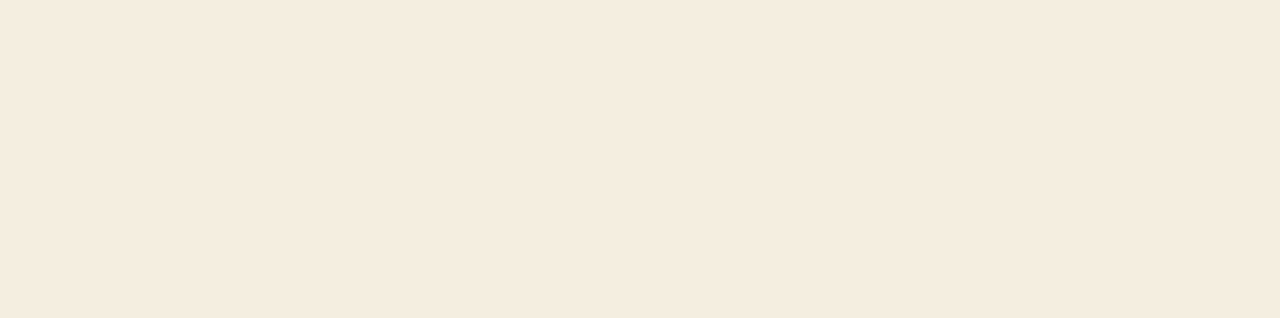
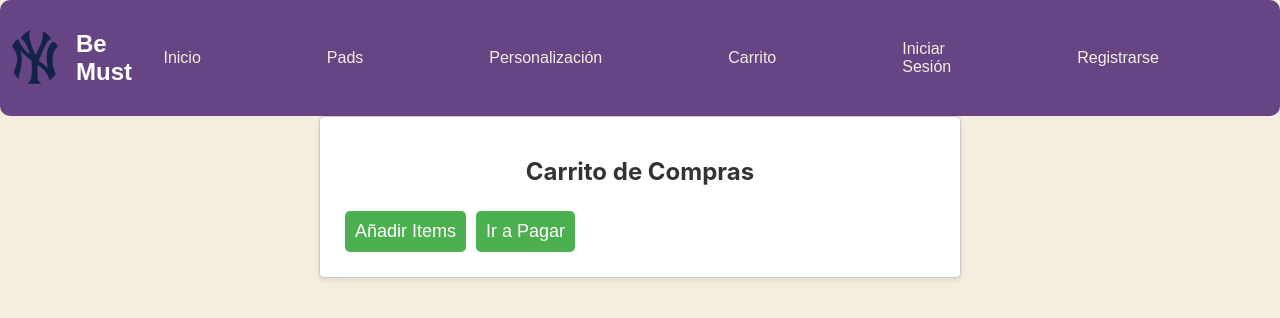
Before and after one commit to Romanchu/BMust-frontend, a React (Create React App) app: page /carrito in a window 1280 px wide. Before the commit this address had no page. Shown: the top 318 px of the page. Built offline with nearby package versions, Linux system fonts and the light colour scheme.

Commit message:
ultimaactuuu

```diff
--- a/src/App.jsx
+++ b/src/App.jsx
@@ -3,6 +3,8 @@ import './App.css';
 import Header from './components/header/header.jsx';
 import Body from './components/body/body.jsx';
 import Registro from './components/register/registro'
+import Login from './components/login/login'
+import Carrito from './components/carrito/carrito'
 
 import { BrowserRouter as Router, Routes, Route } from 'react-router-dom';
 
@@ -32,6 +34,24 @@ function App() {
             </>
             }
           />
+          <Route
+            path='/login'
+            element={
+            <>
+              <Header />
+              <Login />
+            </>
+            }
+          />
+          <Route
+            path='/carrito'
+            element={
+            <>
+              <Header />
+              <Carrito />
+            </>
+            }
+          />
 
         </Routes>
 
--- a/src/components/body/body.css
+++ b/src/components/body/body.css
@@ -98,7 +98,7 @@
 }
 
 
-button{
+.boton1{
     position: absolute;
     top: 45%;
     left: 1%;
@@ -114,60 +114,60 @@ button{
     overflow: hidden;
 }
 
-button:active{
+.boton1:active{
     transform: scale(0.96);
 }
 
-button:hover{
+.boton1:hover{
     color: #fff;
 }
 
-button span{
+.boton1 span{
     position: absolute;
     background: #07c0ee;
     transition: .5s;
 }
 
-button span:nth-child(1){
+.boton1 span:nth-child(1){
     width: 100%;
     height: 1px;
     top: 0;
     left: -100%;
 }
 
-button span:nth-child(2){
+.boton1 span:nth-child(2){
     width: 100%;
     height: 1px;
     bottom: 0;
     right: -100%;
 }
 
-button span:nth-child(3){
+.boton1 span:nth-child(3){
     width: 1px;
     height: 100%;
     bottom: -100%;
     left: 0;
 }
 
-button span:nth-child(4){
+.boton1 span:nth-child(4){
     width: 1px;
     height: 100%;
     top: -100%;
     right: 0;
 }
 
-button:hover span:nth-child(1){
+.boton1:hover span:nth-child(1){
     left: 0;
 }
 
-button:hover span:nth-child(2){
+.boton1:hover span:nth-child(2){
     right: 0;
 }
 
-button:hover span:nth-child(3){
+.boton1:hover span:nth-child(3){
     bottom: 0;
 }
 
-button:hover span:nth-child(4){
+.boton1:hover span:nth-child(4){
     top: 0;
 }
--- a/src/components/body/body.jsx
+++ b/src/components/body/body.jsx
@@ -13,7 +13,7 @@ export default function Body(){
                 <img src={padtres} alt="imgpad" class="pad3"/>
                 <img src={padcuatro} alt="imgpad" class="pad4"/>
             <div class="comprar">
-                <button>
+                <button className="boton1">
                     <a class="boton" href="./carrito/carrito.html">
                         <span></span>
                         <span></span>
--- a/src/components/carrito/carrito.css
+++ b/src/components/carrito/carrito.css
@@ -1,19 +1,18 @@
-/* Estilos para el carrito */
 .carrito-container {
-    background-color: #fff;
+  max-width: 600px;
+  margin: 0 auto;
+  padding: 20px;
   border: 1px solid #ccc;
   border-radius: 5px;
+  background-color: #fff;
   box-shadow: 0 2px 5px rgba(0, 0, 0, 0.1);
-    padding: 20px;
-    max-width: 300px;
-    margin: 0 auto;
+  transition: transform 0.3s ease;
 }
 
-  .carrito-container h2 {
+h2 {
   text-align: center;
+  font-size: 24px;
   color: #333;
-    font-size: 24px;
-    margin-bottom: 10px;
 }
 
 ul {
@@ -21,25 +20,35 @@
   padding: 0;
 }
 
-  ul li {
+.lista1 {
   display: flex;
   justify-content: space-between;
   align-items: center;
   margin-bottom: 10px;
   font-size: 16px;
+  padding: 10px;
+  border: 1px solid #ccc;
+  border-radius: 5px;
+  background-color: #f9f9f9;
+  transition: background-color 0.3s ease;
 }
 
-  button {
+li:hover {
+  background-color: #f2f2f2;
+}
+
+.boton4 {
   background-color: #f44336;
   color: #fff;
   border: none;
   border-radius: 3px;
   cursor: pointer;
-    transition: background-color 0.3s ease;
+  transition: background-color 0.3s ease, transform 0.2s ease;
 }
 
-  button:hover {
+.boton4:hover {
   background-color: #d32f2f;
+  transform: scale(1.05);
 }
 
 input[type="number"] {
@@ -55,28 +64,27 @@
   color: #333;
 }
 
-button, input[type="number"] {
-    transition: background-color 0.3s ease, transform 0.2s ease;
+.boton4-container {
+  display: flex;
+  justify-content: space-between;
+  margin-top: 20px;
 }
 
-  button:hover {
-    background-color: #d32f2f;
-    transform: scale(1.05);
+.boton4 {
+  flex: 1;
+  padding: 10px;
+  background-color: #4CAF50;
+  color: #fff;
+  border: none;
+  border-radius: 5px;
+  cursor: pointer;
+  transition: background-color 0.3s ease;
+  text-align: center;
+  font-size: 18px;
+  text-decoration: none;
+  margin: 5px;
 }
 
-  input[type="number"] {
-    transform: scale(0.95);
+.boton4:hover {
+  background-color: #45a049;
 }
-
-  input[type="number"]:hover {
-    transform: scale(1);
-  }
-
-.carrito-animado {
-    transform: translateX(100%);
-    transition: transform 0.3s ease;
-  }
-
-  .carrito-visible {
-    transform: translateX(0);
-  }
--- a/src/components/carrito/carrito.jsx
+++ b/src/components/carrito/carrito.jsx
@@ -1,29 +1,22 @@
 import React, { useState } from 'react';
+import './carrito.css'
 
-function Carrito() {
-  // Estado para almacenar los items seleccionados
-  const [items, setItems] = useState([]);
+function Carrito2() {
+  const [items, setItems] = useState([]); // Estado para los items en el carrito
+
   // Función para añadir un item al carrito
   const addItem = (item) => {
     setItems([...items, item]);
   };
-  // Función para eliminar un item del carrito
+
   const removeItem = (index) => {
     const newItems = [...items];
     newItems.splice(index, 1);
     setItems(newItems);
   };
 
-  // Función para modificar la cantidad de un item en el carrito
-  const modifyItem = (index, newQuantity) => {
-    const newItems = [...items];
-    newItems[index].quantity = newQuantity;
-    setItems(newItems);
-  };
-
-  // Calcular el total de la compra
-  const calculateTotal = () => {
-    return items.reduce((total, item) => total + item.price * item.quantity, 0);
+  const pagar = () => {
+    alert('Pago completado en el carrito. Gracias por su compra.');
   };
 
   return (
@@ -31,20 +24,16 @@ function Carrito() {
       <h2>Carrito de Compras</h2>
       <ul>
         {items.map((item, index) => (
-          <li key={index}>
-            {item.name} - ${item.price} x {item.quantity}{' '}
-            <button onClick={() => removeItem(index)}>Eliminar</button>
-            <input
-              type="number"
-              value={item.quantity}
-              onChange={(e) => modifyItem(index, e.target.value)}
-            />
+          <li className="lista1" key={index}>
+            {item.name} - ${item.price}
+            <button className="boton4" onClick={() => removeItem(index)}>Eliminar</button>
           </li>
         ))}
       </ul>
-      <p>Total: ${calculateTotal()}</p>
+      <button className="boton4" onClick={addItem}>Añadir Items</button>
+      <button className="boton4" onClick={pagar}>Ir a Pagar</button>
     </div>
   );
 }
 
-export default Carrito;
+export default Carrito2;
--- a/src/components/header/header.jsx
+++ b/src/components/header/header.jsx
@@ -16,8 +16,8 @@ export default function Header(){
                     <li class="item"><Link to="/" class="link">Inicio</Link> </li>
                     <li class="item"><Link to="./padspagina/pad.html" class="link">Pads</Link></li>
                     <li class="item"><Link to="./personalizacionespag/personalizados.html" class="link">Personalización</Link></li>
-                    <li class="item"><Link to="/" class="link">Contacto</Link></li>
-                    <li class="item"><Link to="" class="link">Iniciar Sesión</Link></li>
+                    <li class="item"><Link to="/carrito" class="link">Carrito</Link></li>
+                    <li class="item"><Link to="/login" class="link">Iniciar Sesión</Link></li>
                     <li class="item"><Link to="/registro" class="link">Registrarse</Link></li>
                 </ul>
             </div>
--- a/src/components/login/login.css
+++ b/src/components/login/login.css
@@ -1,4 +1,3 @@
-/* Estilos para el formulario de inicio de sesión */
 .login-container {
     max-width: 400px;
     margin: 0 auto;
@@ -8,6 +7,7 @@
     background-color: #fff;
     box-shadow: 0 2px 5px rgba(0, 0, 0, 0.1);
     margin-top: 20px;
+    text-align: center;
   }
 
   h2 {
@@ -31,7 +31,7 @@
     border-radius: 3px;
   }
 
-  button {
+  .boton3 {
     width: 100%;
     padding: 10px;
     background-color: #4F4557;
@@ -42,6 +42,6 @@
     margin-top: 10px;
   }
 
-  button:hover {
+  .boton3:hover {
     background-color: #4F4557;
   }
--- a/src/components/login/login.jsx
+++ b/src/components/login/login.jsx
@@ -1,5 +1,5 @@
 import React, { useState } from 'react';
-import './login.css'; // Agrega estilos CSS para el formulario de inicio de sesión
+import './login.css';
 
 function Login() {
   const [email, setEmail] = useState('');
@@ -7,7 +7,6 @@ function Login() {
 
   const handleLogin = (e) => {
     e.preventDefault();
-    // Aquí puedes agregar la lógica para autenticar al usuario con el email y contraseña
   };
 
   return (
@@ -34,7 +33,7 @@ function Login() {
             required
           />
         </div>
-        <button type="submit">Iniciar Sesión</button>
+        <button className="boton3" type="submit">Iniciar Sesión</button>
       </form>
     </div>
   );
--- a/src/components/register/registro.css
+++ b/src/components/register/registro.css
@@ -7,8 +7,10 @@
   background-color: #fff;
   box-shadow: 0 2px 5px rgba(0, 0, 0, 0.1);
   margin-top: 20px;
-  text-align: center; /* Centra el contenido en todos los tamaños de pantalla */
+  text-align: center;
 }
+
+
 
 h2 {
   text-align: center;
@@ -35,7 +37,7 @@ input[type="email"] {
 }
 
 .boton2 {
-  width: 10%; /* Haz que el botón ocupe todo el ancho disponible */
+  width: 100%;
   padding: 10px;
   background-color: #4F4557;
   color: #fff;
@@ -45,17 +47,17 @@ input[type="email"] {
 }
 
 .boton2:hover {
-  background-color: #654a67; /* Cambia el color al pasar el mouse */
+  background-color: #654a67;
 }
 
-button:active {
+.boton2:active {
   transform: scale(0.96);
 }
 
 
 @media (min-width: 768px) {
   .registro-container {
-    flex-direction: row; /* Muestra los elementos en una fila en dispositivos grandes */
-    justify-content: center; /* Centra horizontalmente en dispositivos grandes */
+    flex-direction: row;
+    justify-content: center;
   }
 }
--- a/src/components/register/registro.jsx
+++ b/src/components/register/registro.jsx
@@ -17,7 +17,7 @@ function Registro() {
 
   return (
     <div className="registro-container">
-      <form onSubmit={handleSubmit}>
+      <form onSubmit={handleSubmit} className="formStyle">
         <h2>Registro</h2>
         <div className="campo">
           <label htmlFor="usuario">Usuario</label>
@@ -59,7 +59,8 @@ function Registro() {
             required
           />
         </div>
-        <button className="boton" type="submit">Enviar</button>
+        <button className="boton2" type="submit">Enviar</button>
+
       </form>
     </div>
   );
```
Lines whose indentation alone changed are shown as unchanged.
